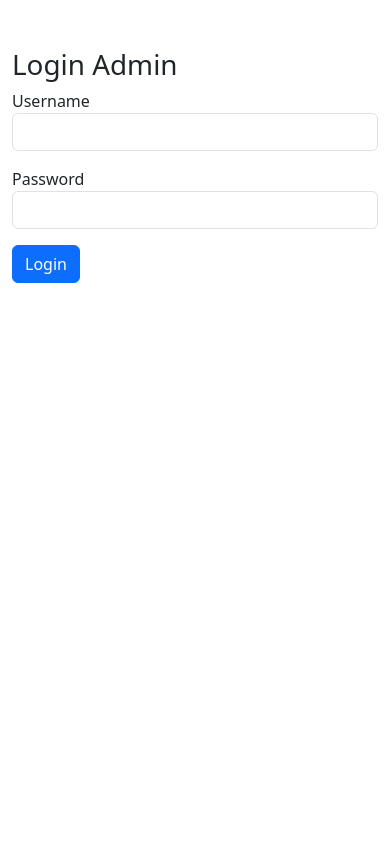
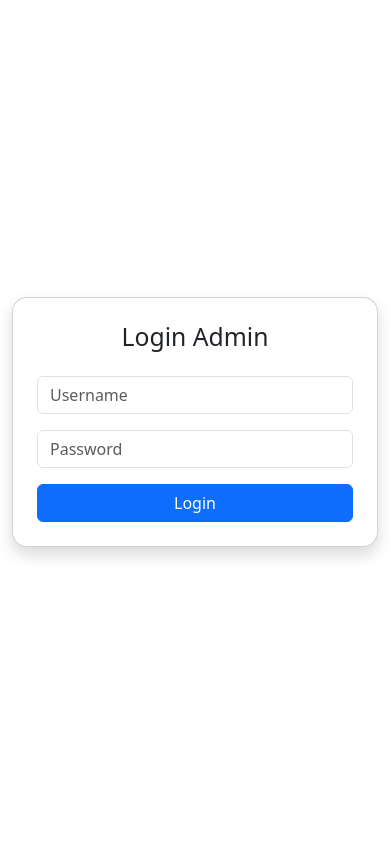
Before and after one commit to husnanhadi110306-svg/perpustakaan-digital, a Flask app: page /login in a window 390 px wide. Run offline with Flask 3, Linux system fonts and the light colour scheme; parts of the project's set-up code (start-up, migrations or seed data) failed here and were passed over.

```diff
--- a/templates/login.html
+++ b/templates/login.html
@@ -9,45 +9,37 @@
 </head>
 <body>
 
-<div class="container mt-5">
+<div class="container d-flex justify-content-center align-items-center vh-100">
 
-    <h1>Login Admin</h1>
+    <div class="card p-4 shadow"
+         style="width:100%; max-width:380px; border-radius:15px;">
+
+        <h2 class="text-center mb-4">Login Admin</h2>
 
         {% with messages = get_flashed_messages() %}
             {% if messages %}
                 {% for msg in messages %}
-
                     <div class="alert alert-danger">
                         {{ msg }}
                     </div>
-
                 {% endfor %}
             {% endif %}
         {% endwith %}
 
         <form method="POST">
 
-        <div class="mb-3">
-
-            <label>Username</label>
-
             <input type="text"
                    name="username"
-                   class="form-control">
-
-        </div>
-
-        <div class="mb-3">
-
-            <label>Password</label>
+                   class="form-control mb-3"
+                   placeholder="Username">
 
             <input type="password"
                    name="password"
-                   class="form-control">
+                   class="form-control mb-3"
+                   placeholder="Password">
 
-        </div>
-
-        <button class="btn btn-primary">
+            <button type="submit"
+                    class="btn btn-primary w-100">
                 Login
             </button>
 
@@ -55,5 +47,7 @@
 
     </div>
 
+</div>
+
 </body>
 </html>
--- a/templates/register.html
+++ b/templates/register.html
@@ -11,11 +11,11 @@
 
     <div class="row justify-content-center">
 
-        <div class="col-md-4">
+        <div class="col-11 col-sm-8 col-md-5 col-lg-4">
 
-            <div class="card bg-black text-light shadow p-4">
+            <div class="card bg-black text-light shadow p-4 rounded-4">
 
-                <h1 class="mb-4">Register</h1>
+                <h1 class="mb-4 text-center">Register</h1>
 
                 <form method="POST">
 
```
Lines whose indentation alone changed are shown as unchanged.
